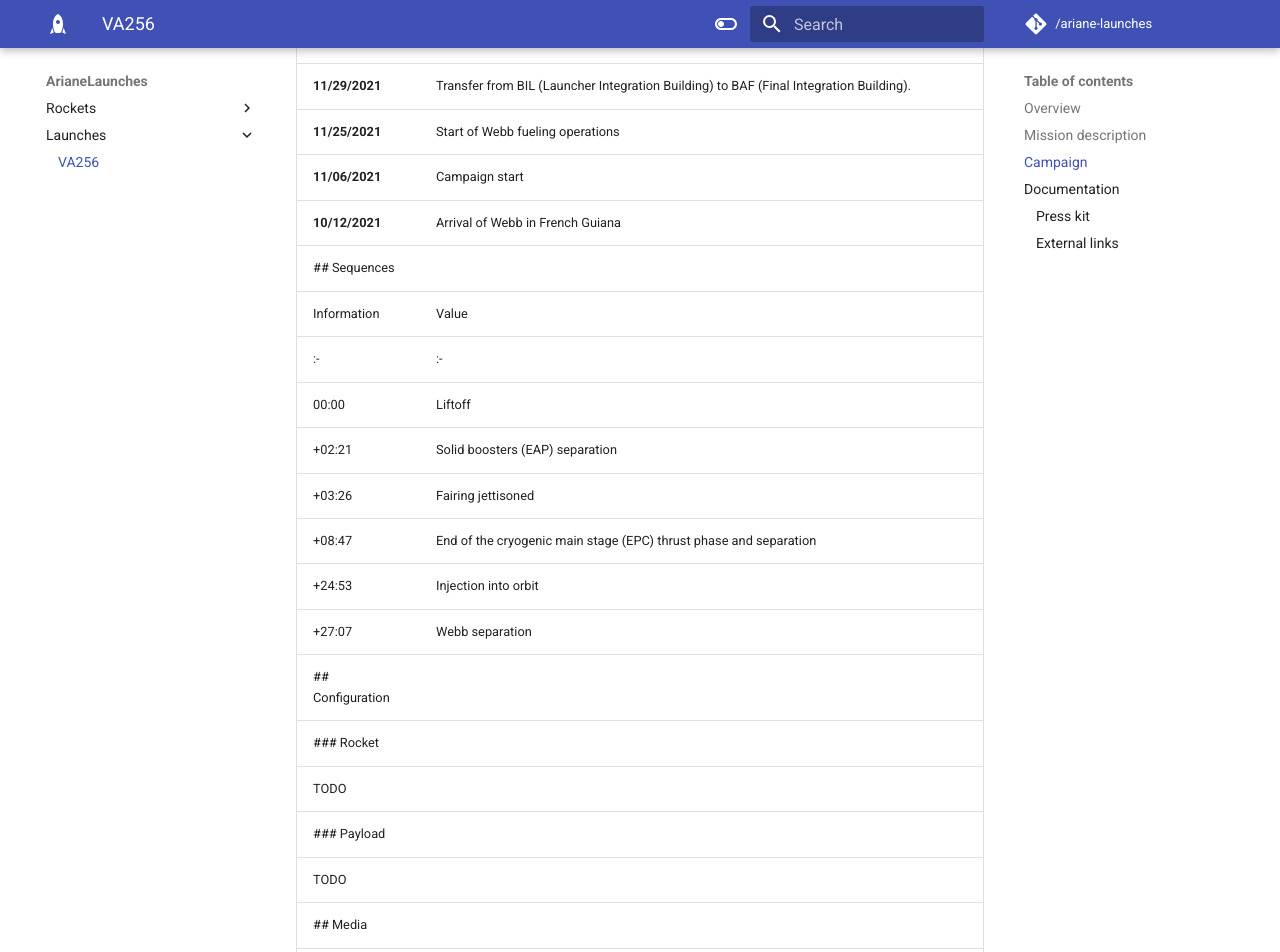
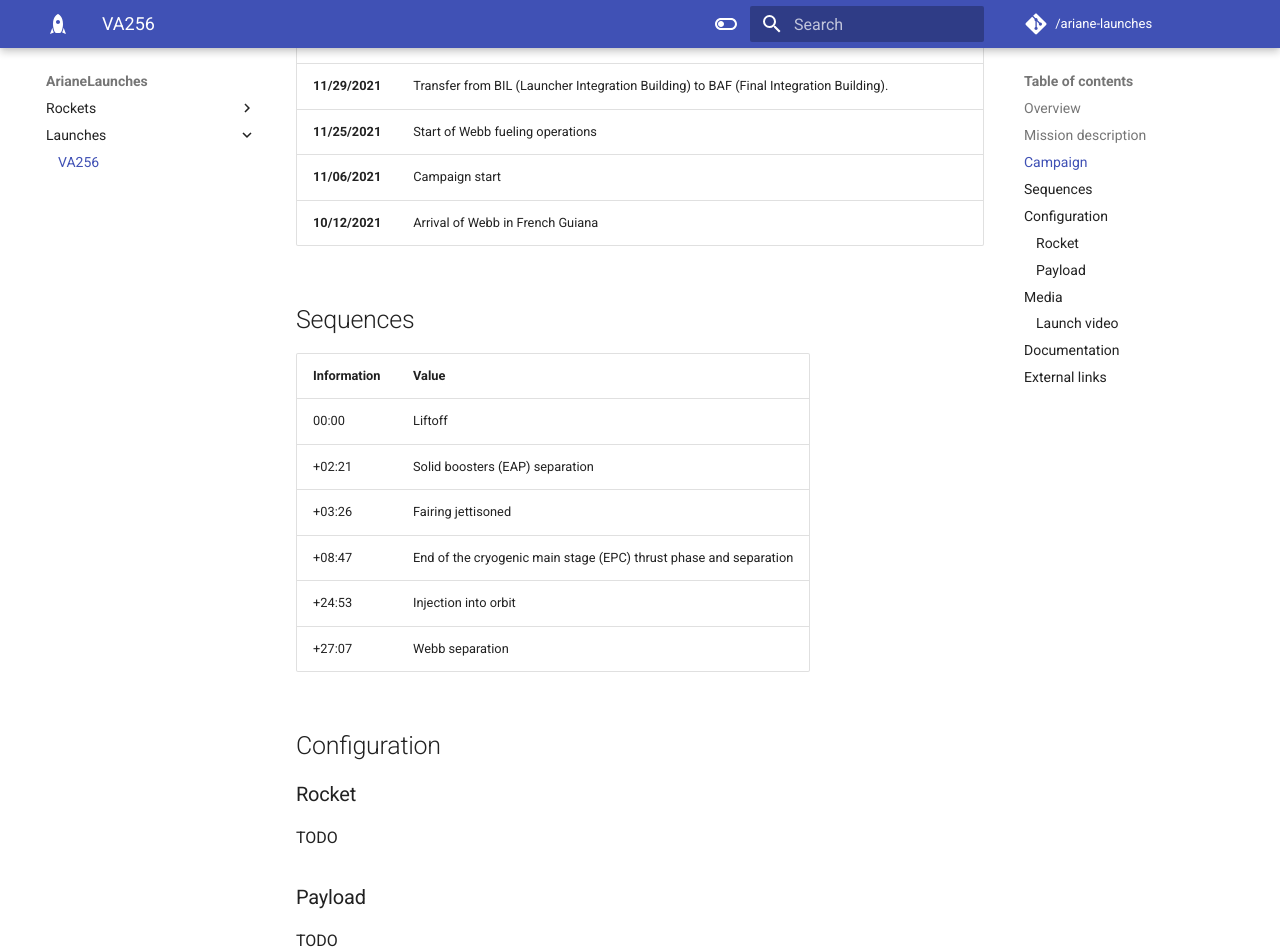
Before and after one commit to kbrault/ariane-launches, an MkDocs documentation site: the page built from docs/launch/va256.md, in a window 1280 px wide and 1400 px high, scrolled down 1333 px. Shown: the top 952 px of the window. Built offline with MkDocs 1.6.1 and Material for MkDocs 9.7.7, drawn with Linux system fonts in a browser that asks for light colours; comment, search, counter and statistics services are not loaded; some of the changed text lies outside the part shown.

Commit message:
Update va256.md

```diff
--- a/docs/launch/va256.md
+++ b/docs/launch/va256.md
@@ -31,6 +31,7 @@
 | **11/25/2021** | Start of Webb fueling operations |
 | **11/06/2021** | Campaign start |
 | **10/12/2021** | Arrival of Webb in French Guiana |
+
 ## Sequences
 | Information | Value  |
 |:-|:-|
@@ -40,6 +41,7 @@
 | +08:47 | End of the cryogenic main stage (EPC) thrust phase and separation |
 | +24:53 | Injection into orbit |
 | +27:07 | Webb separation |
+
 ## Configuration
 ### Rocket
 TODO
@@ -50,9 +52,8 @@
 <iframe width="560" height="315" src="https://www.youtube-nocookie.com/embed/J70xqApTUow" title="YouTube video player" frameborder="0" allow="accelerometer; autoplay; clipboard-write; encrypted-media; gyroscope; picture-in-picture" allowfullscreen></iframe>
 
 ## Documentation
-### Press kit
 * [Press kit](https://www.arianespace.com/wp-content/uploads/2021/12/VA256-launchkit-EN.pdf)
 * [Press release](https://www.arianespace.com/press-release/ariane-5-successful-launch-webb-space-telescope/)
-### External links
+## External links
 * [Ariane Group](https://www.ariane.group/fr/ariane-lancement/va256/)
 * [Centre spatial guyanais](https://centrespatialguyanais.cnes.fr/fr/va256-lancement-du-telescope-webb)
```
